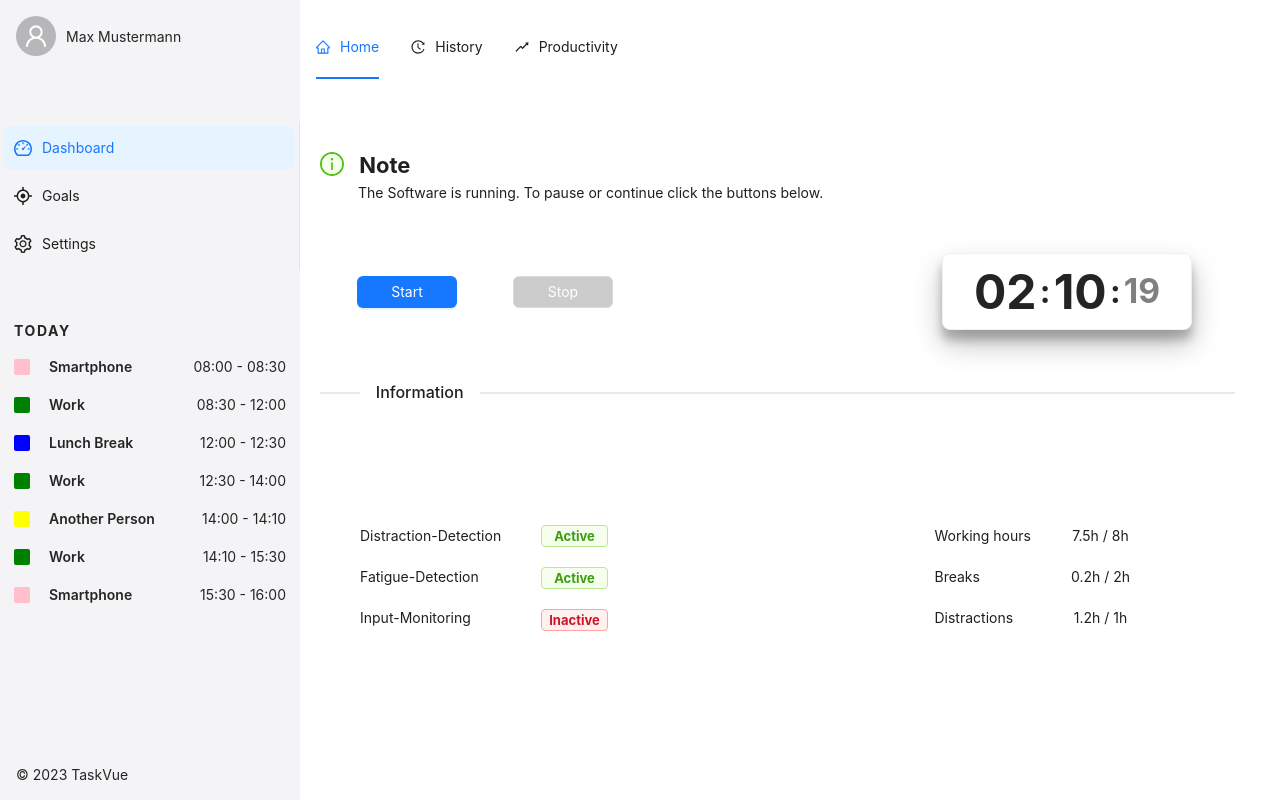
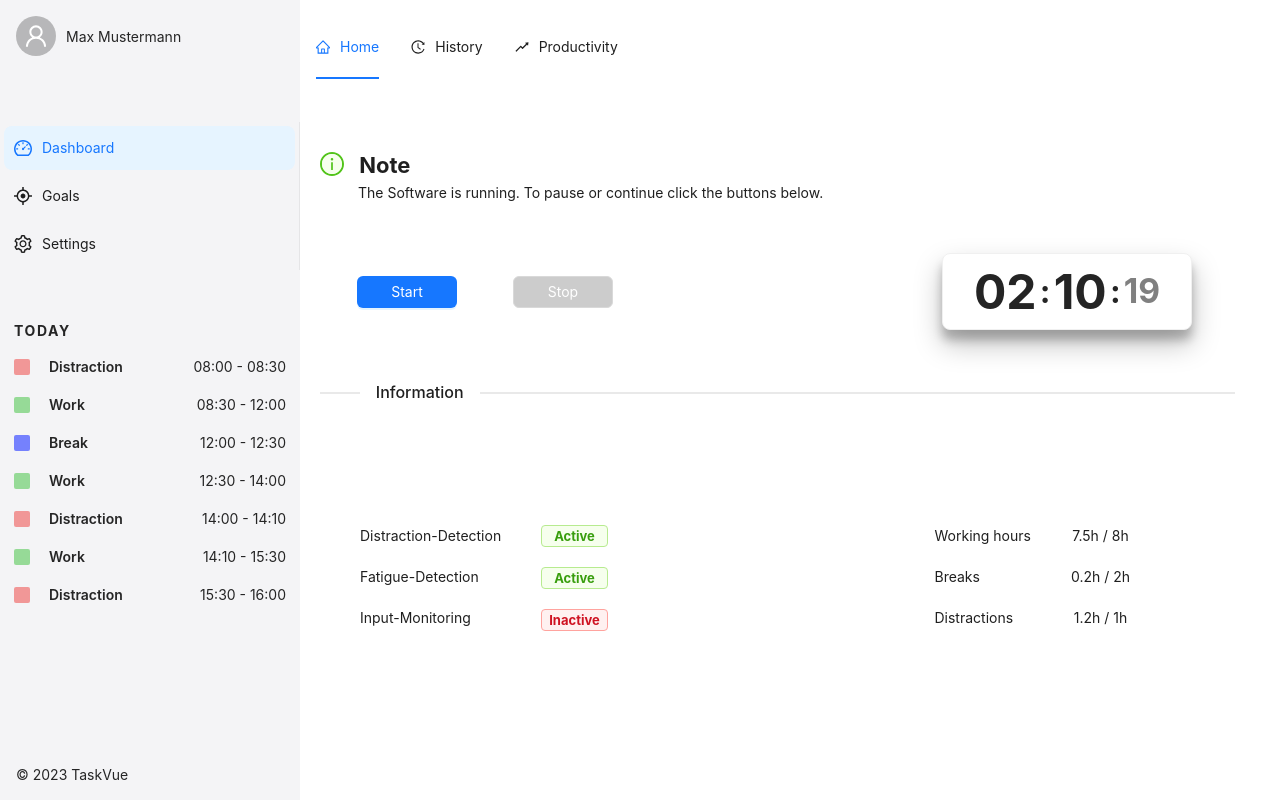
Before and after one commit to CLLeMens/TaskVue, a React (Vite) app in the folder TaskVueWebClient/: page / in a window 1280 px wide. Built offline with nearby package versions, Linux system fonts and the light colour scheme.

Commit message:
Update SideBar.jsx

```diff
--- a/TaskVueWebClient/src/components/SideBar.jsx
+++ b/TaskVueWebClient/src/components/SideBar.jsx
@@ -43,13 +43,13 @@ const SideBar = ({onMenuSelect, selectedItem}) => {
 
     // Beispieldaten für Ereignisse
     const events = [
-        {time: '08:00 - 08:30', title: 'Smartphone', color: 'pink'},
-        {time: '08:30 - 12:00', title: 'Work', color: 'green'},
-        {time: '12:00 - 12:30', title: 'Lunch Break', color: 'blue'},
-        {time: '12:30 - 14:00', title: 'Work', color: 'green'},
-        {time: '14:00 - 14:10', title: 'Another Person', color: 'yellow'},
-        {time: '14:10 - 15:30', title: 'Work', color: 'green'},
-        {time: '15:30 - 16:00', title: 'Smartphone', color: 'pink'},
+        {time: '08:00 - 08:30', title: 'Distraction', color: 'rgba(240, 128, 128, 0.8)'},
+        {time: '08:30 - 12:00', title: 'Work', color: 'rgba(126,211,127,0.80)'},
+        {time: '12:00 - 12:30', title: 'Break', color: 'rgba(85, 100, 255, 0.8)'},
+        {time: '12:30 - 14:00', title: 'Work', color: 'rgba(126,211,127,0.80)'},
+        {time: '14:00 - 14:10', title: 'Distraction', color: 'rgba(240, 128, 128, 0.8)'},
+        {time: '14:10 - 15:30', title: 'Work', color: 'rgba(126,211,127,0.80)'},
+        {time: '15:30 - 16:00', title: 'Distraction', color: 'rgba(240, 128, 128, 0.8)'},
 
     ];
 
```
